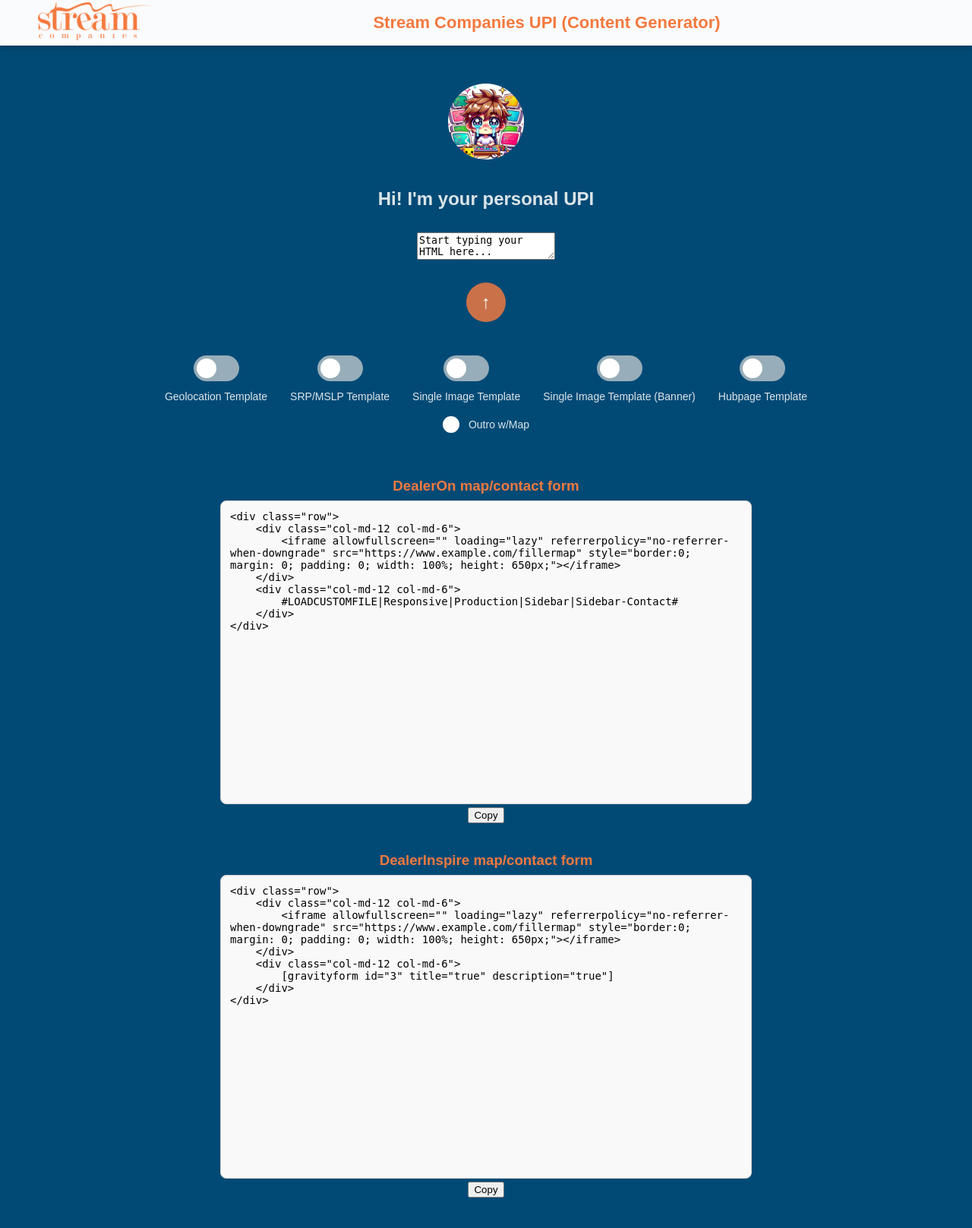
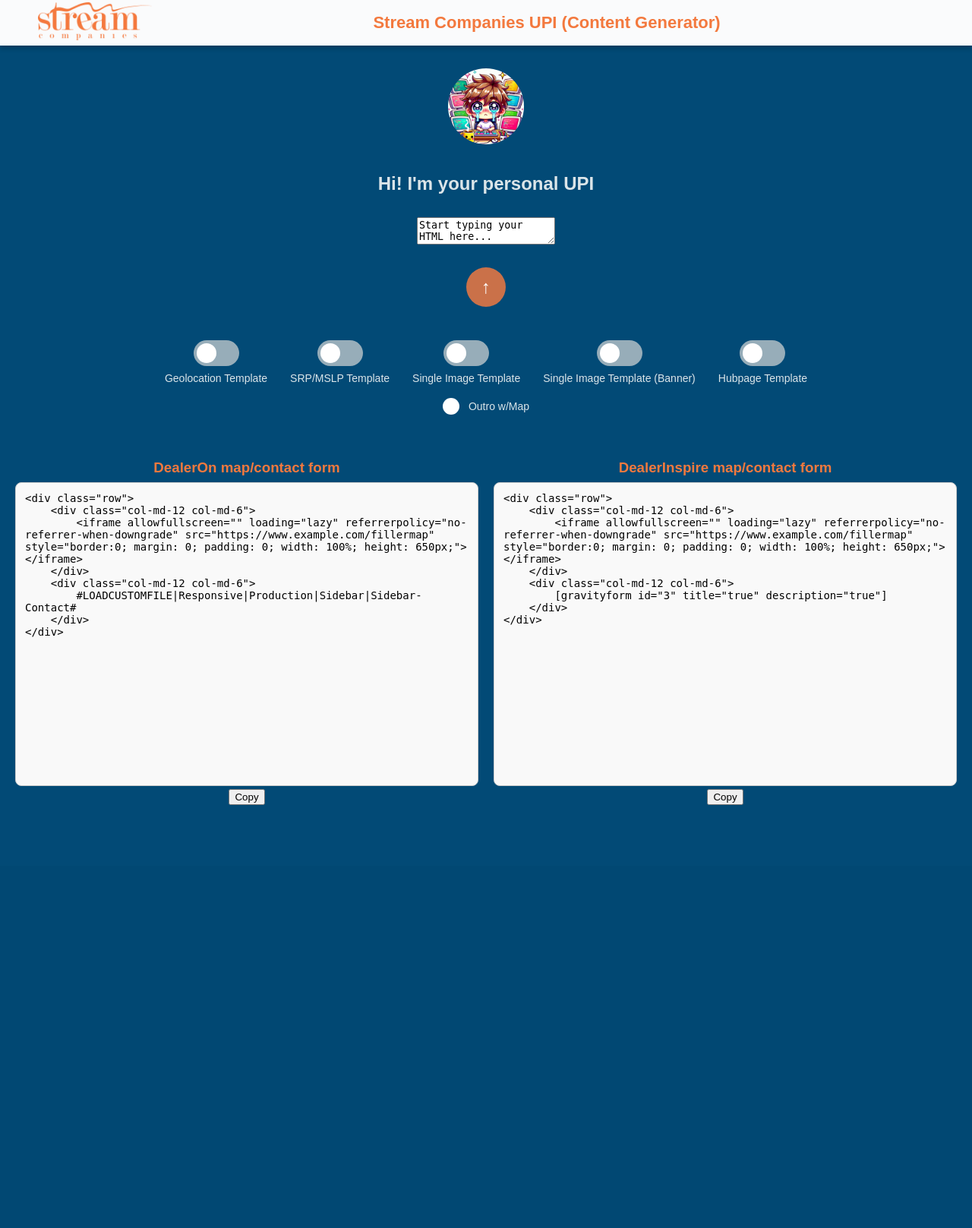
Before and after one commit to mabolden/stream-companies-upi, a Flask app: page / in a window 1280 px wide. Shown: the whole page at 76% size. After the commit the page ends 1060 px from the top, so only its background shows below. Run offline with Flask 3, Linux system fonts and the light colour scheme; some libraries are stand-ins or nearby versions.

Commit message:
Update style.css

```diff
--- a/static/style.css
+++ b/static/style.css
@@ -4,6 +4,12 @@
 
 html, body {
     height: 100%;
+}
+
+*,
+*::before,
+*::after {
+    box-sizing: border-box;
 }
 
 body {
@@ -14,10 +20,9 @@ body {
     flex-direction: column;
     align-items: center;
     justify-content: flex-start;
-    height: 100vh;
+    min-height: 100vh;
     margin: 0;
     padding-top: 80px;
-    box-sizing: border-box;
 }
 
 /* =========================
@@ -59,9 +63,10 @@ body {
    ========================= */
 
 .content {
-    margin-top: 20px;
+    width: 100%;
+    max-width: 1400px;
+    padding: 0 20px 40px;
     text-align: center;
-    width: 100%;
 }
 
 /* =========================
@@ -102,15 +107,16 @@ body.cke_maximized textarea.cke_source {
 }
 
 /* =========================
-   Toggles & Controls
+   Toggles
    ========================= */
 
 .toggle-row {
     display: flex;
     justify-content: center;
     gap: 30px;
-    margin-top: 30px;
+    margin: 30px auto 15px;
     flex-wrap: wrap;
+    width: 100%;
 }
 
 .switch-label {
@@ -119,7 +125,7 @@ body.cke_maximized textarea.cke_source {
     align-items: center;
     gap: 8px;
     cursor: pointer;
-    font-size: 18px;
+    user-select: none;
 }
 
 .switch-label input {
@@ -135,7 +141,6 @@ body.cke_maximized textarea.cke_source {
     background-color: #97adb9;
     border-radius: 34px;
     transition: background-color 0.3s;
-    margin-bottom: 4px;
 }
 
 .slider::before {
@@ -171,7 +175,8 @@ input:checked + .slider::before {
 .map-check-row {
     display: flex;
     justify-content: center;
-    margin-top: 18px;
+    margin: 15px auto 35px;
+    width: 100%;
 }
 
 .map-check {
@@ -212,12 +218,10 @@ input:checked + .slider::before {
     justify-content: center;
     gap: 30px;
     margin: 40px auto;
-    width: 95%;
-    max-width: 1400px;
+    width: 100%;
 }
 
 .code-box {
-    position: relative;
     flex: 1 1 600px;
     max-width: 700px;
 }
```
Also changed, not shown: other parts of static/style.css (+19 -13 lines).
